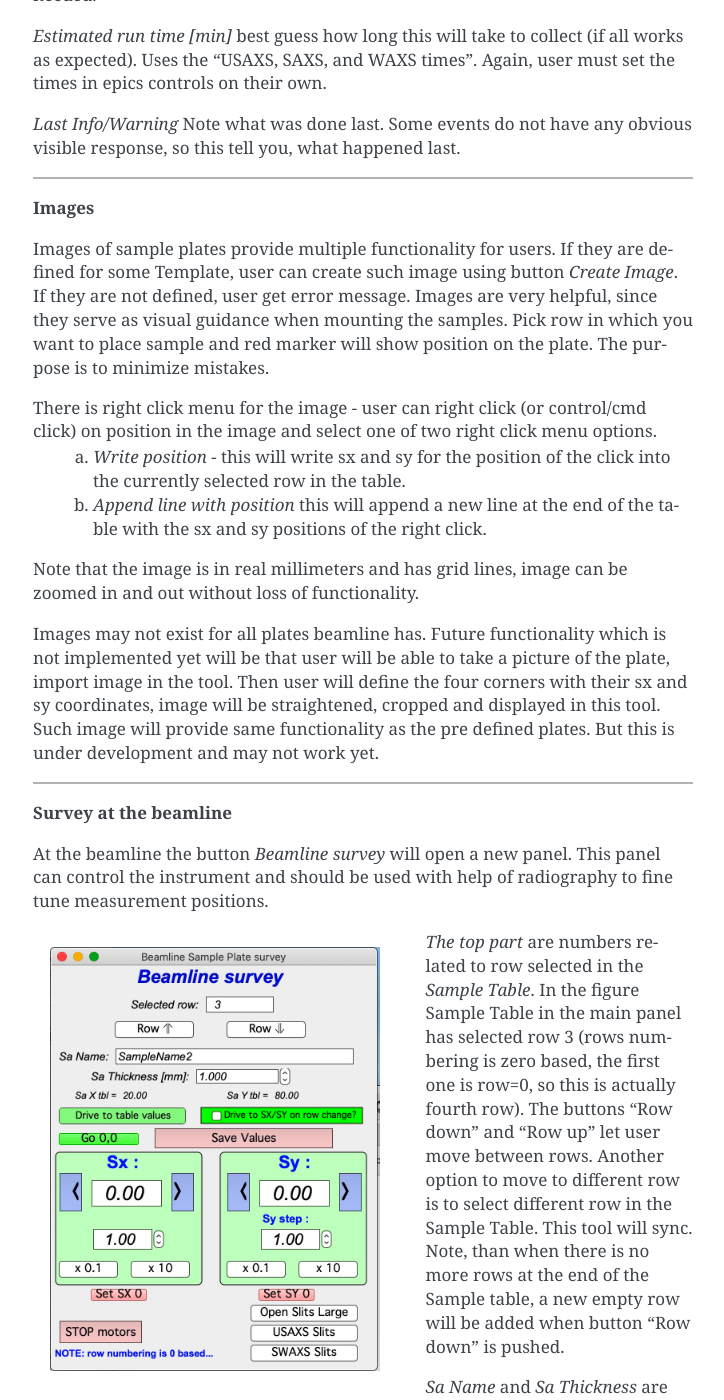
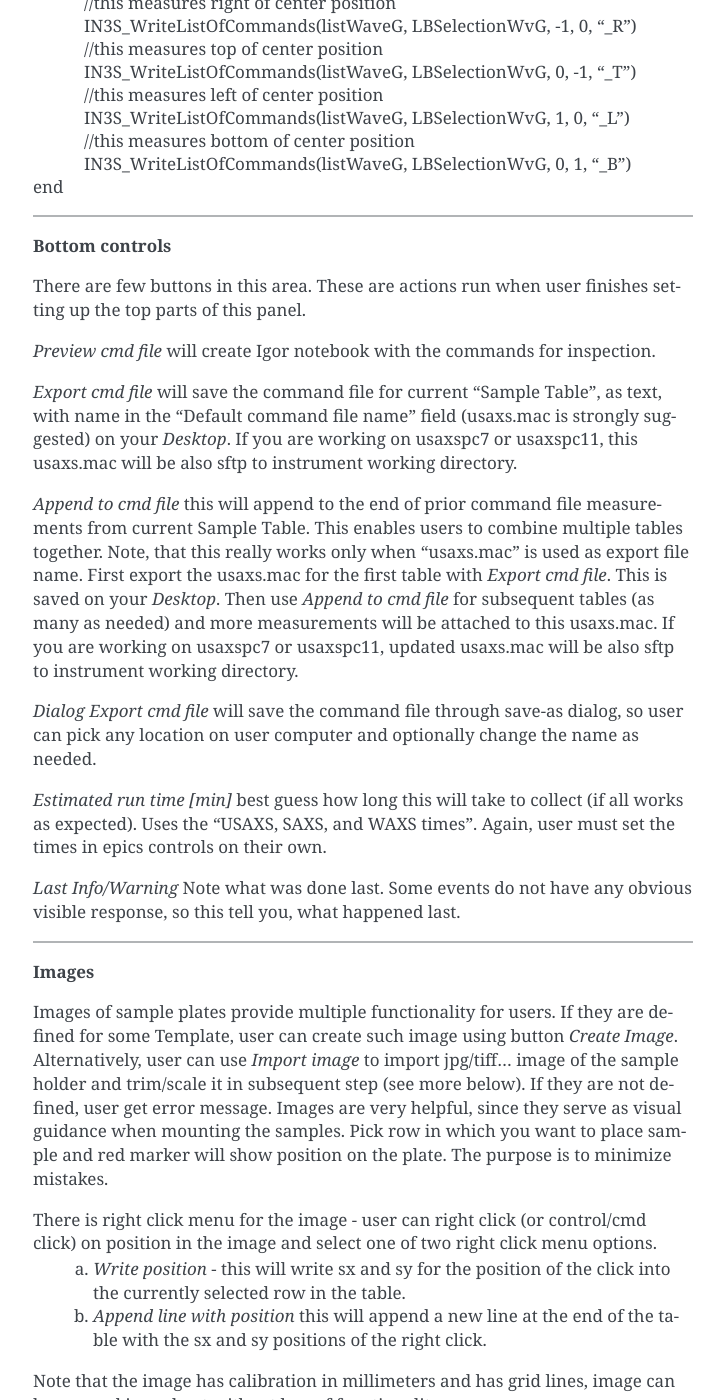
Before and after one commit to jilavsky/SAXS_IgorCodeDocs, a Sphinx documentation site: the page built from docs/source/Indra/SamplePlateSurvey.rst, in a window 1280 px wide and 1400 px high, scrolled down 10667 px. Shown: the whole window, without its empty margins (387-1111 px from the left). Built offline with Sphinx 7.4.7, drawn with Linux system fonts in a browser that asks for light colours; some of the changed text lies outside the part shown.

Commit message:
Update survey tool
Added Import image and updated GUI of Survey tool for USAXS instrument

```diff
--- a/docs/source/Indra/SamplePlateSurvey.rst
+++ b/docs/source/Indra/SamplePlateSurvey.rst
@@ -90,6 +90,8 @@
 *Templates* If user is using a standard sample plate we designed and pre-programmed in the tool, like our Acrylic plate which has 9x9 samples, user can populate the table with predefined positions for this plate. Number of our common plates are predefined, more will be added over time. Optionally, user can choose "Generic grid holder" which through dialog asks for starting sx/sy position, step in sx and step in sy and number of positions vertically and horizontally. User can therefore create rectangular grid of positions quickly.
 User can also create image of the plate using *Create Image* button, which will create scaled version of the sample plate and provide some cool features. See later *Images* for more functionality description.
 
+*Import image* This allows user to import image taken by camera (jpg, tiff, png,...) with the sample plate. Image is imported and separate image is display with controls which enable user to select corners of rectangular are and assign dimensions in mm to this area. Image is then straightened and cropped. This create custom image which can be used same as can be created for some templates using *Create Image* button.
+
 *Select Saved set* If user saved a "Set of positions" (= filled table) using the button *Save Positions Set* (at the bottom of this panel), a sample set will be stored in this Igor experiment. Using this popup menu, user can select this saved positions set and using button *Load saved Position Set* can restore the positions in the table. Existing set of positions is overwritten, so save your positions first under suitable name, if you do not want to loose those. There is no undo here.
 
 *Beamline survey* this button opens special tool for survey of positions at the beamline. This tool will open only at the beamline. It is described at the bottom of this help page, if needed.
@@ -114,8 +116,9 @@
 Result is table, pre filled with center positions for each sample position. Positions are indexed, in millimeters, with respect to top right corner, which is defined as sx=0 and sy=0. First two openings are designated for beamline use. Others are for users to use. The red marker in the image shows position of the currently selected row of samples in the table. See later *Images* for more functionality description. Fill the table for Plate 1, mounting up to 79 samples on this plate.
   5. *Set Name* for the plate into easy to identify name which is clearly related to the plate in front of your (e.g., Plate5 if the Plate has sticker "Plate#5").
   6. *Save Position Set* using the button under the plate name.
-  7. Use steps 3-6 to create a table for second plate and populate it with sample names/positions.
-  8. Save Igor Experiment with meaningful name (e.g. "MyName_USAXS_20200805.pxp"). Send this experiment to staff or drop it to control computer through NXclient or shared Box folder. Following other instructions at the top of this page ship the plates with samples mounted to the instrument.
+  7. Use steps 3-6 to create a table for second plate and populate it with sample names/positions. Note, that as you populate the table row which is being edited will have red dot displayed in the image (if it exists) with sx and sy locations and sample name.
+  8. Check your work. Either move row-by-row and check that red dot and name match location of that sample in the image. Or, on "Option Controls" select "Display all samples in image" and all sample positions will be displayed with their names attached.
+  9. Save Igor Experiment with meaningful name (e.g. "MyName_USAXS_20200805.pxp"). Send this experiment to staff or drop it to control computer through NXclient or shared Box folder. Following other instructions at the top of this page ship the plates with samples mounted to the instrument.
 
 ******
 
@@ -182,6 +185,8 @@
 
 *Default sample thickness*    Can be set for set of samples (e.g., NMR tubes are 4mm ID) and then thickness does not have to be provided in the Sample table.
 
+*Export order*    Controls in which order the segments will be collected. Default is USAXS-SAXS-WAXS.
+
 *Run Export Hook function?*    User can modify existing example Hook function in the code which will somehow modify the table input when writing to command file. Example is to measure each sample in multiple places offset by some distance etc. See the **Hook function** below.
 
 *USAXS time, SAXS time, WAXS time*    These values are used to calculate total run time (see bottom of the panel). NOTE, that these values are NOT transferred to epics, so user must set these in epics on their own.
@@ -190,7 +195,7 @@
 
 *GUI Controls* are rarely needed.   *Display individual controls*    Will enable user to choose - per sample - when to run which measurement segment. Basically, bad idea unless you know why you need it. Talk to staff, but "DO NOT DO IT".
 
-*Display all samples in image*    Will show red dots and names in the image for all samples in the table. useful when looking for open space in mostly filled table.
+*Display all samples in image*    Will show red dots and names in the image for all samples in the table. Useful when looking for open space in mostly filled table.
 
 **Hook function**
 
@@ -229,7 +234,9 @@
 
 *Preview cmd file* will create Igor notebook with the commands for inspection.
 
-*Export cmd file* will save the command file, as text, with name in the "Default command file name" field (usaxs.mac is strongly suggested) on your *Desktop*.
+*Export cmd file* will save the command file for current "Sample Table", as text, with name in the "Default command file name" field (usaxs.mac is strongly suggested) on your *Desktop*. If you are working on usaxspc7 or usaxspc11, this usaxs.mac will be also sftp to instrument working directory.
+
+*Append to cmd file* this will append to the end of prior command file measurements from current Sample Table. This enables users to combine multiple tables together. Note, that this really works only when "usaxs.mac" is used as export file name. First export the usaxs.mac for the first table with *Export cmd file*. This is saved on your *Desktop*. Then use *Append to cmd file* for subsequent tables (as many as needed) and more measurements will be attached to this usaxs.mac. If you are working on usaxspc7 or usaxspc11, updated usaxs.mac will be also sftp to instrument working directory.
 
 *Dialog Export cmd file* will save the command file through save-as dialog, so user can pick any location on user computer and optionally change the name as needed.
 
@@ -241,15 +248,15 @@
 
 **Images**
 
-Images of sample plates provide multiple functionality for users. If they are defined for some Template, user can create such image using button *Create Image*. If they are not defined, user get error message. Images are very helpful, since they serve as visual guidance when mounting the samples. Pick row in which you want to place sample and red marker will show position on the plate. The purpose is to minimize mistakes.
+Images of sample plates provide multiple functionality for users. If they are defined for some Template, user can create such image using button *Create Image*. Alternatively, user can use *Import image* to import jpg/tiff... image of the sample holder and trim/scale it in subsequent step (see more below). If they are not defined, user get error message. Images are very helpful, since they serve as visual guidance when mounting the samples. Pick row in which you want to place sample and red marker will show position on the plate. The purpose is to minimize mistakes.
 
 There is right click menu for the image - user can right click (or control/cmd click) on position in the image and select one of two right click menu options.
     a.  *Write position* - this will write sx and sy for the position of the click into the currently selected row in the table.
     b.  *Append line with position* this will append a new line at the end of the table with the sx and sy positions of the right click.
 
-Note that the image is in real millimeters and has grid lines, image can be zoomed in and out without loss of functionality.
+Note that the image has calibration in millimeters and has grid lines, image can be zoomed in and out without loss of functionality.
 
-Images may not exist for all plates beamline has. Future functionality which is not implemented yet will be that user will be able to take a picture of the plate, import image in the tool. Then user will define the four corners with their sx and sy coordinates, image will be straightened, cropped and displayed in this tool. Such image will provide same functionality as the pre defined plates. But this is under development and may not work yet.
+Images may not exist for all plates beamline has.
 
 ******
 
@@ -281,7 +288,7 @@
 
 **Bottom part**
 
-these are  motor controls, similar to our standard epics motor GUI. There is SX and SY values - motor positions read from epics. Arrows will make change motor positions by the step value below. Epics is updated about 10x second by background procedure.
+these are  motor controls, similar to our standard epics motor GUI. There is SX and SY values - motor positions read from epics. Arrows will change target motor position by the step value. Epics is updated about 10x second by background procedure, readback of the position (above the target setVariable) changes as motor is moving. When target and readback agree, motor stopped moving.
 
 *Step controls* Steps can be changed multiple different ways. User can select the value and type in the field. Arrows up/down next to the step value change step by 1mm up or down. Button "x 0.1" makes the step 10x smaller and button "x 10" makes the step 10x larger.
 
@@ -297,5 +304,28 @@
 
 *SWAXS slits* button will redefine move slits to SAXS/WAXS sizes.
 
+*Sync w/epics* button will sync sx and sy target and readback with what is their real position at the instrument. This may be needed when someone combines controls of sx and sy from epics and Igor. Igor does not update positions from epics under some conditions.
 
 Beamline survey should be disabled for all installations except at the beamline computers. Even at beamline computers, this tool will not move motors if instrument indicates that it is collecting data. Also, this tool does not know anything about epics limits and any other errors or failures in epics, so if motors do not work properly, check epics. Call staff. **DO NOT GET CREATIVE.**
+
+
+******
+
+**Import image**
+
+This is used to import rectangular sample holder image, taken by camera, assign dimensions, trim edges, straighten parallax and convert into image same as when using our own sample holder. Here is example of steps:
+
+1.  Use *Import image* button and fins suitable jpg, tiff, png, bmp or other image. All images are converted to greyscale in Igor. I assume imported image is RBV and tested this on iPhone jpg images.
+
+.. Figure:: media/SamplePlate6.jpg
+           :align: left
+           :width: 730px
+           :figwidth: 750px
+
+2.  Select corners of rectangular area for which you know the dimensions in millimeters and which you want to trim around with cursors. In the image above we have cursors A, B, C, D in the corners of our liquid sample holder. Selected area has real world dimensions 220mm horizontal and 75mm vertical. Image has parallax and meeds to be trimmed. Using button *Trim image* I can generate the Sample plate image, which can be used for survey of samples.
+
+
+.. Figure:: media/SamplePlate7.jpg
+           :align: left
+           :width: 730px
+           :figwidth: 750px
```
Also changed, not shown: docs/source/Indra/media/SamplePlate1.jpg, docs/source/Indra/media/SamplePlate2.jpg, docs/source/Indra/media/SamplePlate4.jpg, docs/source/Indra/media/SamplePlate5.jpg, docs/source/Indra/media/SamplePlate6.jpg (added), docs/source/Indra/media/SamplePlate7.jpg (added).
